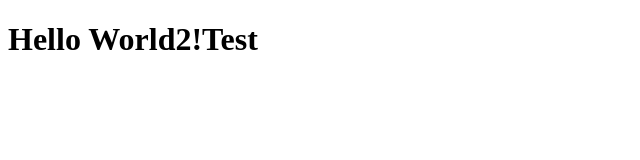
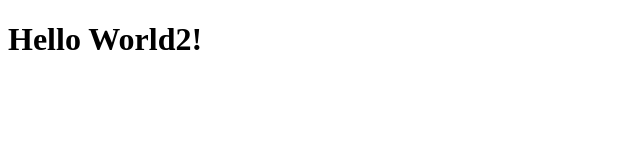
Before and after one commit to bdtripp-organization/my-test-app2, a plain HTML site: page index.html in a window 1280 px wide. Shown: the whole page, without its empty margins (0-640 px from the left). Drawn offline with Linux system fonts and the light colour scheme.

Commit message:
update ci.yaml

```diff
--- a/index.html
+++ b/index.html
@@ -6,6 +6,6 @@
         <title>Page Title</title>
     </head>
     <body>
-        <h1>Hello World2!Test</h1>
+        <h1>Hello World2!</h1>
     </body>
 </html>
```
Also changed, not shown: 1 other file.
